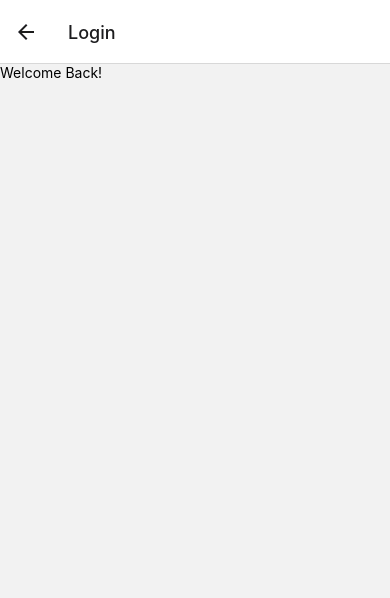
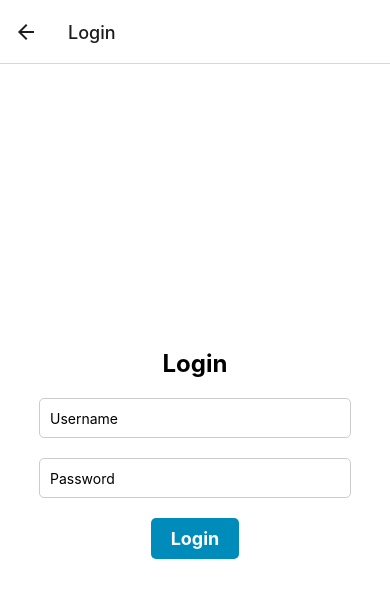
Before and after one commit to ashwinpra/attendance-application, a React Native app: screen /Login in a window 390 px wide. Shown: the top 598 px of the page. Built offline with nearby package versions, Linux system fonts and the light colour scheme.

Commit message:
Added login screen

```diff
--- a/app/screens/LoginScreen.tsx
+++ b/app/screens/LoginScreen.tsx
@@ -1,5 +1,11 @@
-import React from "react";
-import { View, Text } from "react-native";
+import React, { useState } from "react";
+import {
+  StyleSheet,
+  View,
+  Text,
+  TextInput,
+  TouchableOpacity,
+} from "react-native";
 import { NativeStackNavigationProp } from "@react-navigation/native-stack";
 
 type RootStackParamList = {
@@ -11,10 +17,82 @@ type Props = {
   navigation: NativeStackNavigationProp<RootStackParamList, "Home">;
 };
 
+/*
+//make a full fledged login screen
 export default function LoginScreen({ navigation }: Props) {
   return (
     <View>
-      <Text>Welcome Back!</Text>
+      <Text>Login Screen</Text>
+
     </View>
   );
 }
+*/
+
+const LoginScreen: React.FC<Props> = ({ navigation }) => {
+  const [username, setUsername] = useState<string>("");
+  const [password, setPassword] = useState<string>("");
+
+  const handleLogin = () => {
+    // handle login logic
+    navigation.navigate("Home");
+  };
+
+  return (
+    <View style={styles.container}>
+      <Text style={styles.title}>Login</Text>
+      <TextInput
+        style={styles.input}
+        placeholder="Username"
+        onChangeText={(text) => setUsername(text)}
+        value={username}
+      />
+      <TextInput
+        style={styles.input}
+        placeholder="Password"
+        onChangeText={(text) => setPassword(text)}
+        value={password}
+        secureTextEntry={true}
+      />
+      <TouchableOpacity style={styles.button} onPress={handleLogin}>
+        <Text style={styles.buttonText}>Login</Text>
+      </TouchableOpacity>
+    </View>
+  );
+};
+
+const styles = StyleSheet.create({
+  container: {
+    flex: 1,
+    alignItems: "center",
+    justifyContent: "center",
+    backgroundColor: "#fff",
+  },
+  title: {
+    fontSize: 24,
+    fontWeight: "bold",
+    marginBottom: 20,
+  },
+  input: {
+    width: "80%",
+    height: 40,
+    borderWidth: 1,
+    borderColor: "#ccc",
+    borderRadius: 5,
+    padding: 10,
+    marginBottom: 20,
+  },
+  button: {
+    backgroundColor: "#008CBA",
+    borderRadius: 5,
+    paddingVertical: 10,
+    paddingHorizontal: 20,
+  },
+  buttonText: {
+    color: "#fff",
+    fontSize: 18,
+    fontWeight: "bold",
+  },
+});
+
+export default LoginScreen;
--- a/package.json
+++ b/package.json
@@ -16,6 +16,7 @@
     "expo-status-bar": "~1.4.4",
     "react": "18.2.0",
     "react-dom": "18.2.0",
+    "react-hook-form": "^7.43.8",
     "react-native": "0.71.4",
     "react-native-web": "~0.18.10"
   },
```
Also changed, not shown: app/components/SizedBox.tsx (added, +13 -0 lines), 2 other files (tests, documents, lock files or other folders).
